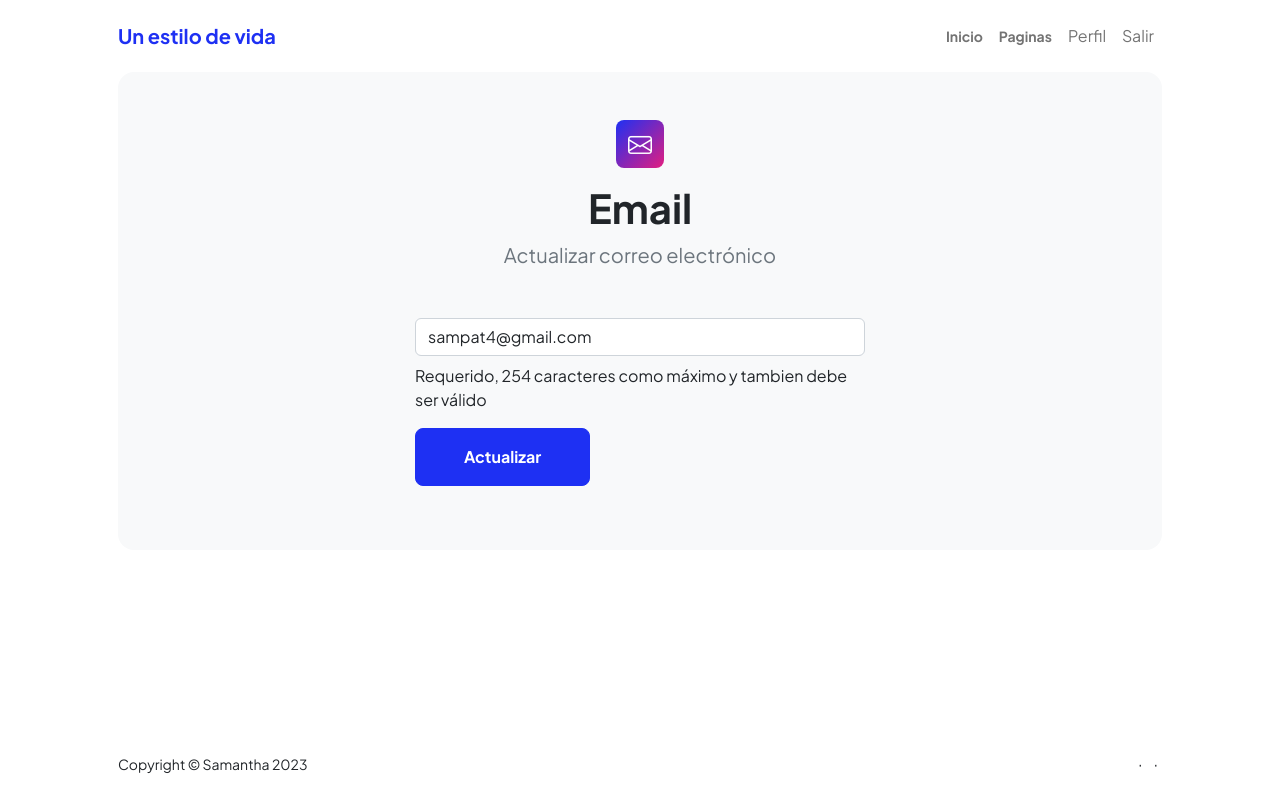
After one commit to sam4ntha/webplayground_django, a Django app: page /accounts/profile/email/ in a window 1280 px wide. The commit adds this page. Run offline with Django 4.2, Linux system fonts and the light colour scheme; a user stored in the database is signed in; some libraries are stand-ins or nearby versions.

Commit message:
Añadir opción de editar correo electrónico

```diff
--- a/registration/forms.py
+++ b/registration/forms.py
@@ -30,3 +30,17 @@ class ProfileForm(forms.ModelForm):
             'bio': forms.Textarea(attrs={'class':'form-control mt-3', 'rows': 4, 'placeholder':'Biografía'}),
             'link': forms.URLInput(attrs={'class':'form-control mt-3', 'placeholder':'Enlace'})
         }
+
+class EmailForm(forms.ModelForm):
+    email = forms.EmailField(required=True, help_text="Requerido, 254 caracteres como máximo y tambien debe ser válido")
+
+    class Meta:
+        model = User
+        fields = ['email']
+
+    def clean_email(self):
+        email = self.cleaned_data.get("email")
+        if 'email' in self.changed_data: #El correo debe haber cambiado
+            if User.objects.filter(email=email).exists(): #El correo no debe existir en la base de datos
+                raise forms.ValidationError("El correo ya ha sido registrado, prueba con otro.")
+        return email
--- /dev/null
+++ b/registration/templates/registration/profile_email_form.html
@@ -0,0 +1,25 @@
+{% extends 'core/base.html' %}
+{% load static %}
+{% block title %}Email{% endblock %}
+{% block content %}
+              <style>.errorlist{color:red;}label{display:none}</style>
+                <div class="container px-5">
+                    <!-- Contact form-->
+                    <div class="bg-light rounded-4 py-5 px-4 px-md-5">
+                        <div class="text-center mb-5">
+                            <div class="feature bg-primary bg-gradient-primary-to-secondary text-white rounded-3 mb-3"><i class="bi bi-envelope"></i></div>
+                            <h1 class="fw-bolder">Email</h1>
+                            <p class="lead fw-normal text-muted mb-0">Actualizar correo electrónico</p>
+                        </div>
+                        <div class="row gx-5 justify-content-center">
+                            <div class="col-lg-8 col-xl-6">
+                              <form action="" method="post">{% csrf_token %}
+                                {{form.as_p}}
+                                <p><input type="submit" class="btn btn-primary btn-lg px-5 py-3 me-sm-3 fs-6 fw-bolder" value="Actualizar"></p>
+                              </form>
+                            </div>
+                        </div>
+                    </div>
+                </div>
+            </section>
+{% endblock %}
--- a/registration/templates/registration/profile_form.html
+++ b/registration/templates/registration/profile_form.html
@@ -25,6 +25,8 @@
               <input type="file" name="avatar" class="col-lg-8" id="id_avatar">
               {{ form.bio }}
               {{ form.link }}
+              <input type="email" value="{{request.user.email}}" class="form-control mt-3" readonly>
+                <p class="text-muted">Si deseas editar tu correo electrónico, haz click <a class="navbar-brand" href="{% url 'profile_email' %}"><span class="text-gradient d-inline">aquí.</a></span></p>
               <input type="submit" class="btn btn-primary btn-block mt-3 btn-lg px-5 py-3 me-sm-3 fs-6 fw-bolder" value="Actualizar">
             </div>
           </div>
--- a/registration/urls.py
+++ b/registration/urls.py
@@ -1,7 +1,8 @@
 from django.urls import path
-from .views import SignUpView, ProfileUpdate
+from .views import SignUpView, ProfileUpdate, EmailUpdate
 
 urlpatterns = [
     path('signup/', SignUpView.as_view(), name="signup"),
     path('profile/', ProfileUpdate.as_view(), name="profile"),
+    path('profile/email/', EmailUpdate.as_view(), name="profile_email"),
 ]
--- a/registration/views.py
+++ b/registration/views.py
@@ -1,4 +1,4 @@
-from .forms import UserCreationFormWithEmail, ProfileForm
+from .forms import UserCreationFormWithEmail, ProfileForm, EmailForm
 from django.views.generic import CreateView
 from django.views.generic.edit import UpdateView
 from django.utils.decorators import method_decorator
@@ -45,3 +45,20 @@ class ProfileUpdate(UpdateView):
         return profile
     #get_or_create busca a partir del filtro que se le proporciona, si no lo encuentra lo crea.
     #No se puede recuperarlo ni devolverlo directamente, pq al devolverlo directamente regresa una tupla formada por el propio objeto que se esta recuperando o editando(Profile)
+
+@method_decorator(login_required, name='dispatch')
+class EmailUpdate(UpdateView):
+    form_class = EmailForm
+    template_name = 'registration/profile_email_form.html'
+    success_url = reverse_lazy('profile')
+
+    def get_object(self):
+        #Recuperar el objeto que se va a editar
+        return self.request.user
+
+    def get_form(self, form_class=None):
+        #Sobreescirbir en tiempo de ejecucionn pq User(modeloUsuario) ya tiene sus propios validadores y sus propios widgets
+        form = super(EmailUpdate, self).get_form()
+        #Modificar en tiempo real
+        form.fields['email'].widget = forms.EmailInput(attrs={'class':'form-control mb-2', 'placeholder': 'Correo electrónico'})
+        return form
```
Also changed, not shown: db.sqlite3.
